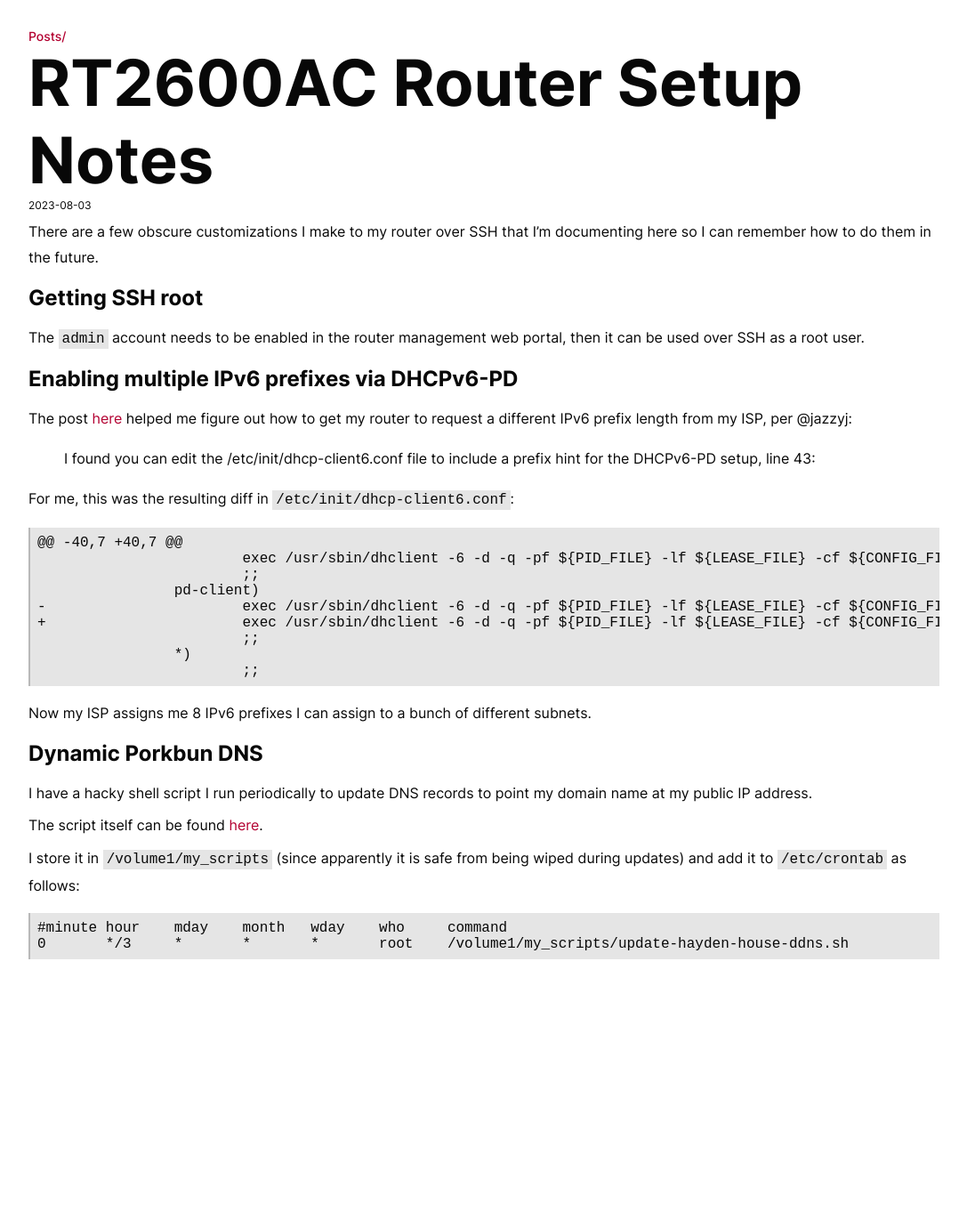
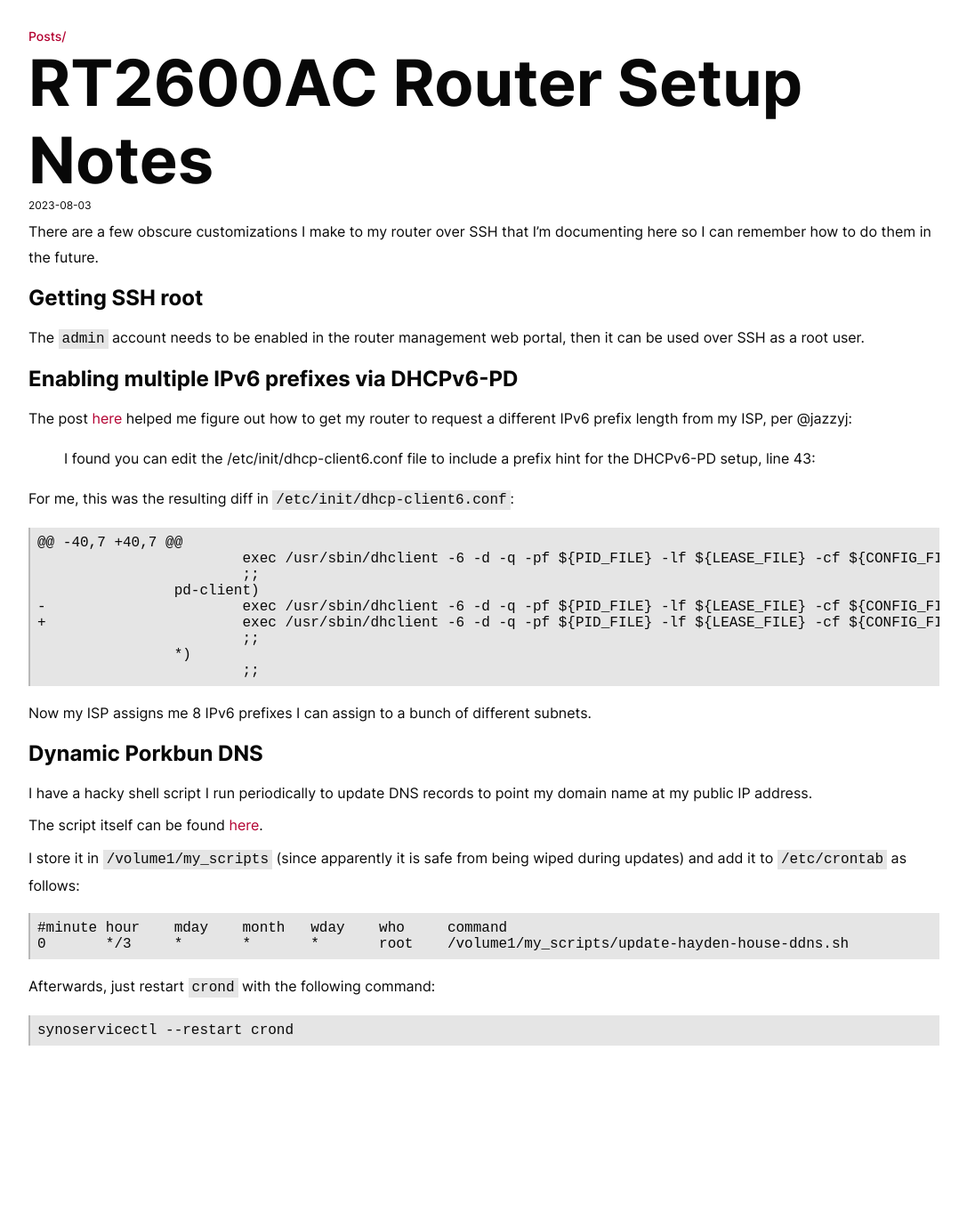
Before and after one commit to haydenmc/haydenmc.github.io, a Jekyll site: the page built from _posts/2023-08-03-RT2600AC-Router-Setup-Notes.md, in a window 1280 px wide. Shown: the whole page at 89% size, without its empty margins (96-1183 px from the left). Built offline with Jekyll 4.4.1, drawn with Linux system fonts in a browser that asks for light colours; before the commit the page ends 1274 px from its top, so only the background shows below that.

Commit message:
Update 2023-08-03-RT2600AC-Router-Setup-Notes.md

````diff
--- a/_posts/2023-08-03-RT2600AC-Router-Setup-Notes.md
+++ b/_posts/2023-08-03-RT2600AC-Router-Setup-Notes.md
@@ -50,3 +50,9 @@
 #minute hour    mday    month   wday    who     command
 0       */3     *       *       *       root    /volume1/my_scripts/update-hayden-house-ddns.sh
 ```
+
+Afterwards, just restart `crond` with the following command:
+
+```sh
+synoservicectl --restart crond
+```
````
